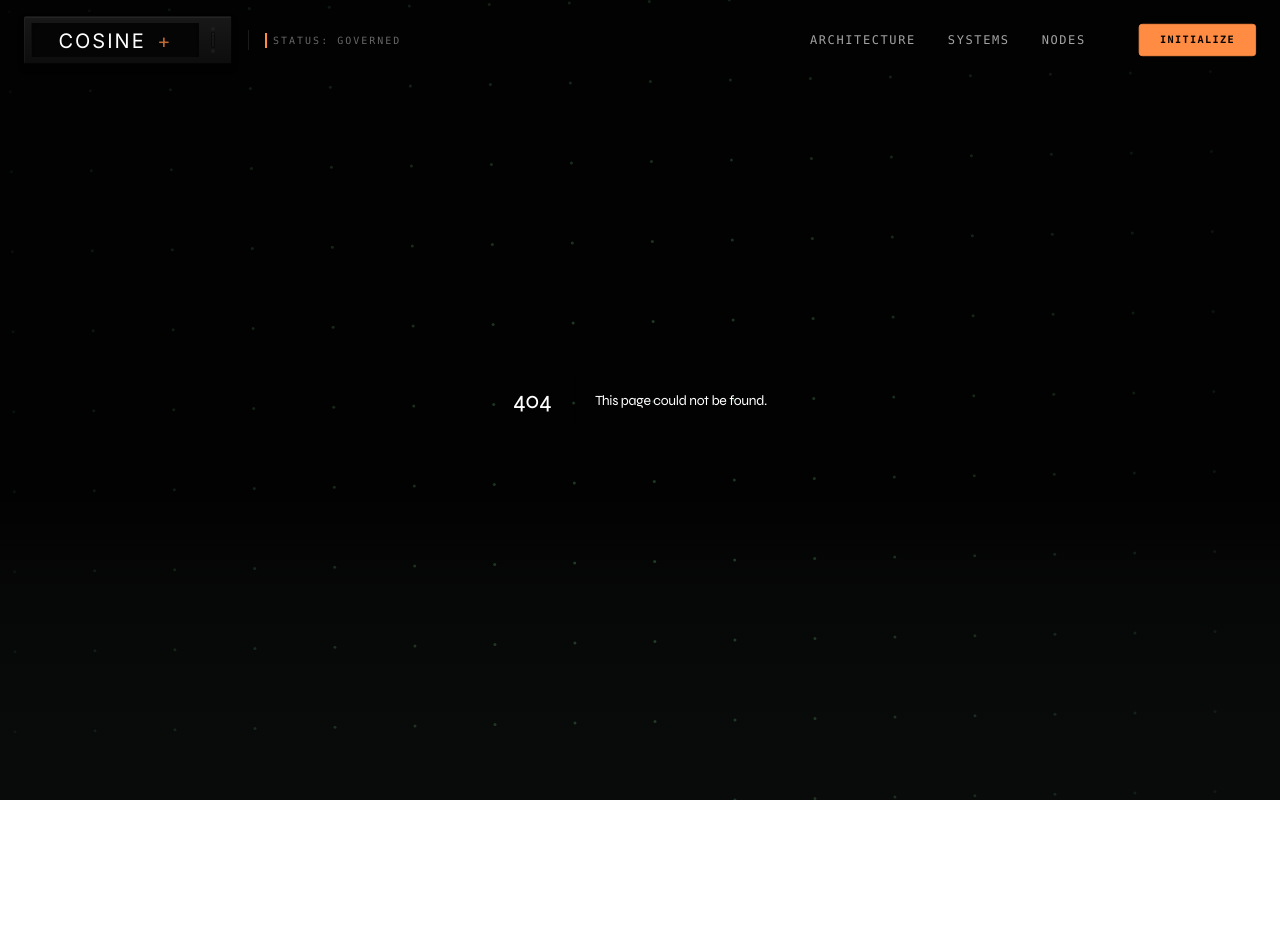
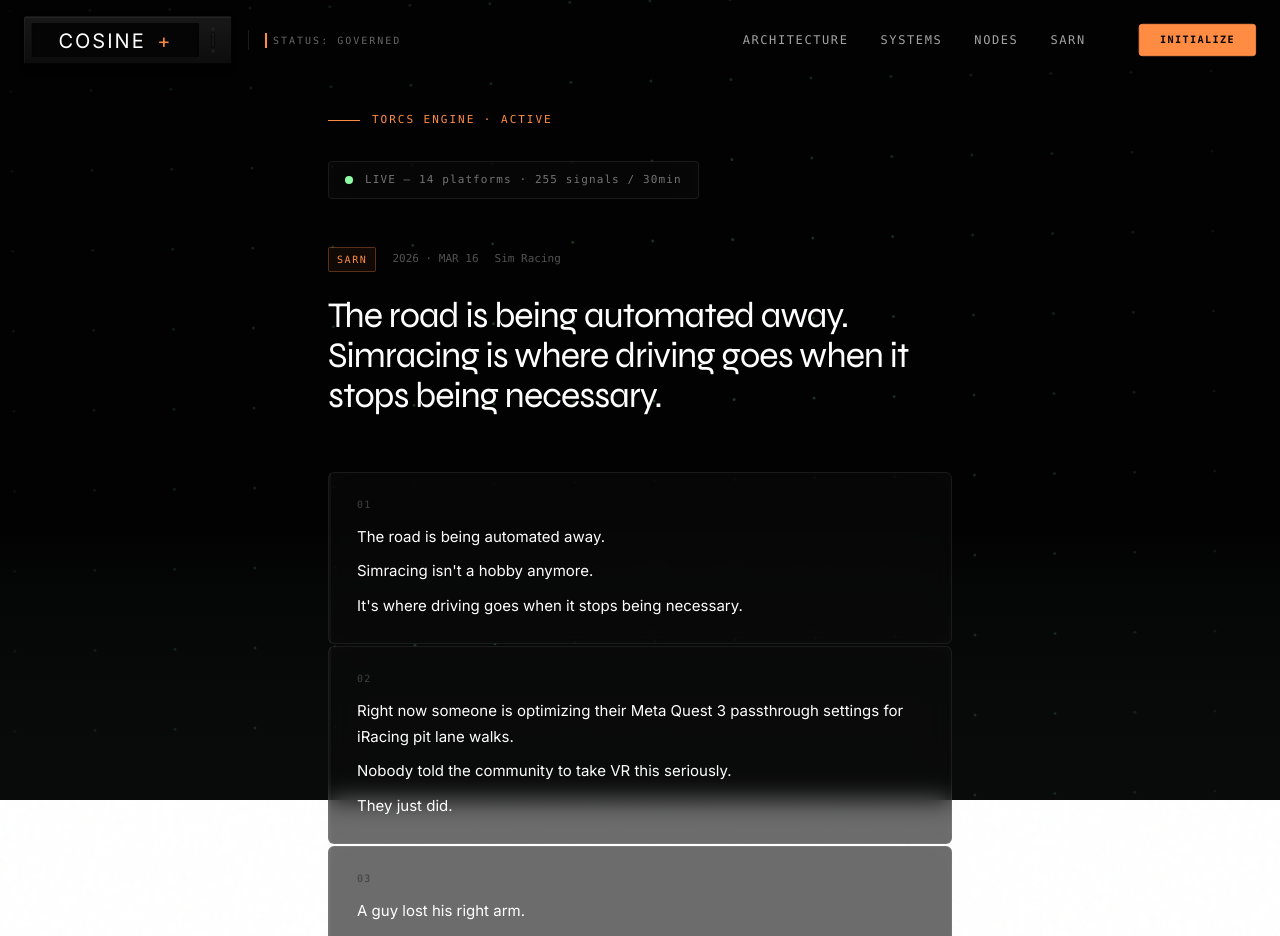
Before and after one commit to Metatronsdoob369/cosine-official, a Next.js app: page /racing in a window 1280 px wide. Before the commit this address had no page. Shown: the top 936 px of the page. Before the commit the page ends 800 px from the top, so only its background shows below. Built offline with nearby package versions, Linux system fonts and the light colour scheme.

Commit message:
feat: SARN racing engine — first post live at /racing

```diff
--- /dev/null
+++ b/src/app/racing/page.tsx
@@ -0,0 +1,211 @@
+"use client";
+
+import { motion } from "framer-motion";
+
+const thread = [
+  {
+    num: "01",
+    lines: [
+      "The road is being automated away.",
+      "Simracing isn't a hobby anymore.",
+      "It's where driving goes when it stops being necessary.",
+    ],
+  },
+  {
+    num: "02",
+    lines: [
+      "Right now someone is optimizing their Meta Quest 3 passthrough settings for iRacing pit lane walks.",
+      "Nobody told the community to take VR this seriously.",
+      "They just did.",
+    ],
+  },
+  {
+    num: "03",
+    lines: [
+      "A guy lost his right arm.",
+      "His first post back wasn\u2019t \u201Cshould I quit.\u201D",
+      "It was \u201Chow do I adapt my rig.\u201D",
+    ],
+    signal: "That's not a Reddit post. That's a signal about what speed means to people when you remove every version of it that was handed to them.",
+  },
+  {
+    num: "04",
+    lines: [
+      "Same week. Other side of the feed.",
+      "r/cyberpunk: \u201CThere\u2019s now a website where AI agents hire humans to do tasks.\u201D",
+      "Treated as normal Tuesday content.",
+      "The line between physical and virtual is moving in both directions simultaneously.",
+    ],
+  },
+  {
+    num: "05",
+    lines: [
+      "Simracing lives exactly at that intersection.",
+      "Not a game. Not real driving.",
+    ],
+    signal: "The thing that remains when everything that wasn't essential gets automated.",
+  },
+  {
+    num: "06",
+    lines: [
+      "The cars are getting lighter. The rigs are getting more serious. The headsets are getting cheaper. The community is adapting around every constraint.",
+      "Speed culture isn't dying with the combustion engine.",
+      "It's migrating.",
+    ],
+  },
+  {
+    num: "07",
+    lines: [
+      "We're watching where it migrates.",
+      "Every 30 minutes.",
+    ],
+    closing: true,
+    tags: ["#simracing", "#SARN", "#outrun"],
+  },
+];
+
+const fadeUp = {
+  hidden: { opacity: 0, y: 24 },
+  visible: (i: number) => ({
+    opacity: 1,
+    y: 0,
+    transition: { delay: i * 0.08, duration: 0.5, ease: [0.22, 1, 0.36, 1] },
+  }),
+};
+
+export default function RacingPage() {
+  return (
+    <main className="min-h-screen pt-28 pb-32">
+      <div className="mx-auto max-w-2xl px-6">
+
+        {/* Engine Tag */}
+        <motion.div
+          initial={{ opacity: 0, x: -12 }}
+          animate={{ opacity: 1, x: 0 }}
+          transition={{ duration: 0.4 }}
+          className="mb-8 flex items-center gap-3"
+        >
+          <span className="h-px w-8 bg-[#ff8c42]" />
+          <span className="font-mono text-[11px] tracking-[0.18em] text-[#ff8c42] uppercase">
+            TORCS Engine · Active
+          </span>
+        </motion.div>
+
+        {/* Pulse bar */}
+        <motion.div
+          initial={{ opacity: 0 }}
+          animate={{ opacity: 1 }}
+          transition={{ delay: 0.15, duration: 0.5 }}
+          className="mb-12 inline-flex items-center gap-3 glass-panel border-illuminated rounded px-4 py-2.5"
+        >
+          <span className="relative flex h-2 w-2">
+            <span className="absolute inline-flex h-full w-full animate-ping rounded-full bg-[#8effa6] opacity-60" />
+            <span className="relative inline-flex h-2 w-2 rounded-full bg-[#8effa6]" />
+          </span>
+          <span className="font-mono text-[11px] tracking-widest text-neutral-500">
+            LIVE — 14 platforms · 255 signals / 30min
+          </span>
+        </motion.div>
+
+        {/* Post Meta */}
+        <motion.div
+          initial={{ opacity: 0 }}
+          animate={{ opacity: 1 }}
+          transition={{ delay: 0.2, duration: 0.4 }}
+          className="mb-6 flex items-center gap-4"
+        >
+          <span className="font-mono text-[10px] tracking-[0.16em] text-[#ff8c42] border border-[rgba(255,140,66,0.3)] bg-[rgba(255,140,66,0.06)] rounded-sm px-2 py-1">
+            SARN
+          </span>
+          <span className="font-mono text-[11px] text-neutral-600">2026 · MAR 16</span>
+          <span className="font-mono text-[11px] text-neutral-600">Sim Racing</span>
+        </motion.div>
+
+        {/* Headline */}
+        <motion.h1
+          initial={{ opacity: 0, y: 16 }}
+          animate={{ opacity: 1, y: 0 }}
+          transition={{ delay: 0.25, duration: 0.55, ease: [0.22, 1, 0.36, 1] }}
+          className="font-hero text-3xl md:text-4xl leading-[1.2] tracking-tight text-white mb-14"
+        >
+          The road is being automated away. Simracing is where driving goes when it stops being necessary.
+        </motion.h1>
+
+        {/* Thread */}
+        <div className="flex flex-col gap-[2px]">
+          {thread.map((card, i) => (
+            <motion.div
+              key={card.num}
+              custom={i}
+              initial="hidden"
+              animate="visible"
+              variants={fadeUp}
+              className={`group relative glass-panel rounded-md px-7 py-6 transition-all duration-200 hover:border-[rgba(255,255,255,0.1)] ${
+                card.closing
+                  ? "border border-[rgba(255,140,66,0.35)] bg-gradient-to-br from-[#0a0a0a] to-[rgba(255,140,66,0.04)]"
+                  : "border-illuminated"
+              }`}
+            >
+              {/* Left accent bar */}
+              <span
+                className={`absolute left-0 top-0 bottom-0 w-[2px] rounded-l-md transition-colors duration-200 ${
+                  card.closing ? "bg-[#ff8c42]" : "bg-[rgba(255,255,255,0.04)] group-hover:bg-[#ff8c42]"
+                }`}
+              />
+
+              {/* Card number */}
+              <span className="mb-3 block font-mono text-[10px] tracking-[0.12em] text-neutral-700">
+                {card.num}
+              </span>
+
+              {/* Lines */}
+              {card.lines.map((line, j) => (
+                <p
+                  key={j}
+                  className={`mb-2 last:mb-0 leading-[1.75] text-white ${
+                    card.closing && j === 0 ? "text-lg font-medium" : "text-[15px]"
+                  }`}
+                >
+                  {line}
+                </p>
+              ))}
+
+              {/* Signal callout */}
+              {card.signal && (
+                <p className="mt-4 border-l-2 border-[rgba(255,140,66,0.4)] pl-4 text-[14px] leading-[1.7] text-neutral-400">
+                  {card.signal}
+                </p>
+              )}
+
+              {/* Tags */}
+              {card.tags && (
+                <div className="mt-5 flex gap-3 flex-wrap">
+                  {card.tags.map((tag) => (
+                    <span key={tag} className="font-mono text-[11px] text-[#00d4ff] tracking-wide">
+                      {tag}
+                    </span>
+                  ))}
+                </div>
+              )}
+            </motion.div>
+          ))}
+        </div>
+
+        {/* Footer signal */}
+        <motion.div
+          initial={{ opacity: 0 }}
+          animate={{ opacity: 1 }}
+          transition={{ delay: 0.9, duration: 0.5 }}
+          className="mt-20 flex items-center gap-4 text-neutral-700"
+        >
+          <span className="h-px flex-1 bg-[rgba(255,255,255,0.04)]" />
+          <span className="font-mono text-[11px] tracking-widest">
+            1 HUMAN · 3 SYSTEMS · 1 GRAPH · 2 AIs
+          </span>
+          <span className="h-px flex-1 bg-[rgba(255,255,255,0.04)]" />
+        </motion.div>
+
+      </div>
+    </main>
+  );
+}
--- a/src/components/nav/Nav.tsx
+++ b/src/components/nav/Nav.tsx
@@ -60,6 +60,7 @@ export function Nav() {
           <DecodeLink href="#">ARCHITECTURE</DecodeLink>
           <DecodeLink href="#">SYSTEMS</DecodeLink>
           <DecodeLink href="#">NODES</DecodeLink>
+          <DecodeLink href="/racing">SARN</DecodeLink>
           <div className="scale-[0.85] origin-right">
              <InitializeButton />
           </div>
@@ -87,6 +88,7 @@ export function Nav() {
               <a href="#" className="font-mono text-sm tracking-widest text-neutral-400 hover:text-[#8effa6]">ARCHITECTURE</a>
               <a href="#" className="font-mono text-sm tracking-widest text-neutral-400 hover:text-[#8effa6]">SYSTEMS</a>
               <a href="#" className="font-mono text-sm tracking-widest text-neutral-400 hover:text-[#8effa6]">NODES</a>
+              <a href="/racing" className="font-mono text-sm tracking-widest text-[#ff8c42] hover:text-[#ff8c42]/80">SARN</a>
             </div>
           </motion.div>
         )}
```
